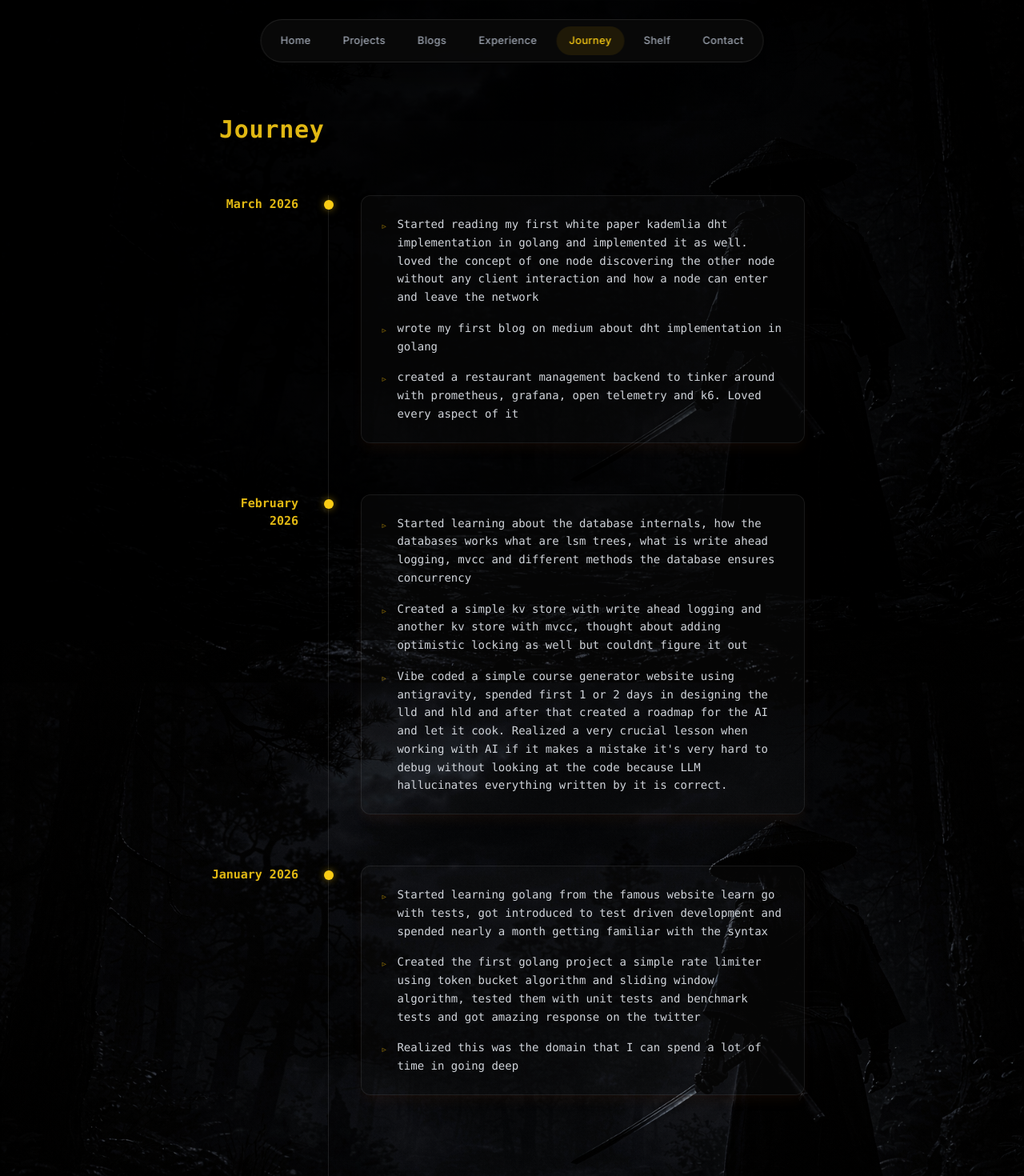
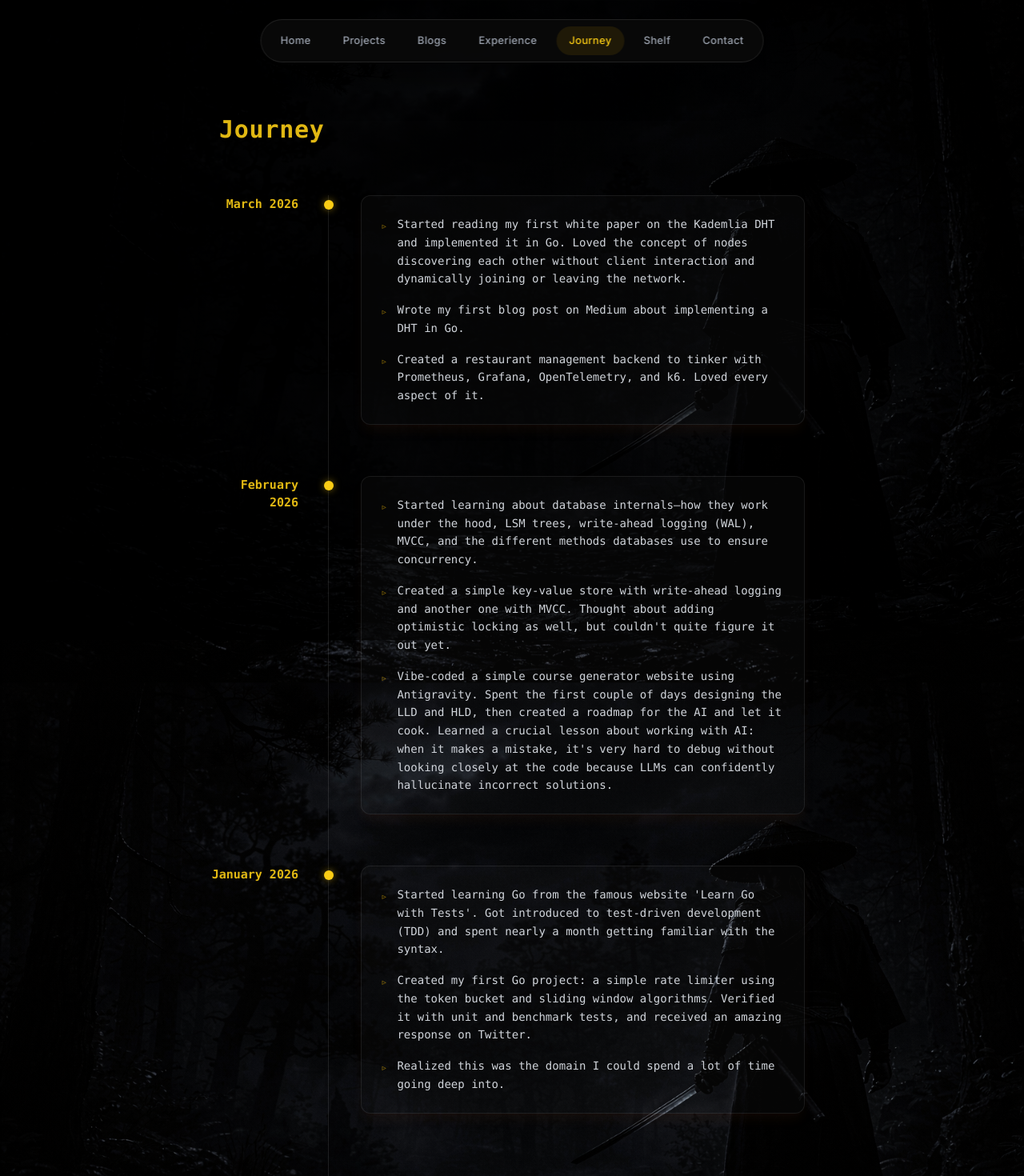
Before and after one commit to distroaryan/portfolio_v2, a Next.js app: page /journey in a window 1280 px wide. Shown: the top 1470 px of the page at 80% size. Built offline with nearby package versions, Linux system fonts and the light colour scheme.

Commit message:
improved grammar in journey

```diff
--- a/app/journey/page.tsx
+++ b/app/journey/page.tsx
@@ -8,25 +8,25 @@ export default function JourneyPage() {
     {
       date: "March 2026",
       bullets: [
-        "Started reading my first white paper kademlia dht implementation in golang and implemented it as well. loved the concept of one node discovering the other node without any client interaction and how a node can enter and leave the network",
-        "wrote my first blog on medium about dht implementation in golang",
-        "created a restaurant management backend to tinker around with prometheus, grafana, open telemetry and k6. Loved every aspect of it",
+        "Started reading my first white paper on the Kademlia DHT and implemented it in Go. Loved the concept of nodes discovering each other without client interaction and dynamically joining or leaving the network.",
+        "Wrote my first blog post on Medium about implementing a DHT in Go.",
+        "Created a restaurant management backend to tinker with Prometheus, Grafana, OpenTelemetry, and k6. Loved every aspect of it.",
       ],
     },
     {
       date: "February 2026",
       bullets: [
-        "Started learning about the database internals, how the databases works what are lsm trees, what is write ahead logging, mvcc and different methods the database ensures concurrency",
-        "Created a simple kv store with write ahead logging and another kv store with mvcc, thought about adding optimistic locking as well but couldnt figure it out",
-        "Vibe coded a simple course generator website using antigravity, spended first 1 or 2 days in designing the lld and hld and after that created a roadmap for the AI and let it cook. Realized a very crucial lesson when working with AI if it makes a mistake it's very hard to debug without looking at the code because LLM hallucinates everything written by it is correct.",
+        "Started learning about database internals—how they work under the hood, LSM trees, write-ahead logging (WAL), MVCC, and the different methods databases use to ensure concurrency.",
+        "Created a simple key-value store with write-ahead logging and another one with MVCC. Thought about adding optimistic locking as well, but couldn't quite figure it out yet.",
+        "Vibe-coded a simple course generator website using Antigravity. Spent the first couple of days designing the LLD and HLD, then created a roadmap for the AI and let it cook. Learned a crucial lesson about working with AI: when it makes a mistake, it's very hard to debug without looking closely at the code because LLMs can confidently hallucinate incorrect solutions.",
       ],
     },
     {
       date: "January 2026",
       bullets: [
-        "Started learning golang from the famous website learn go with tests, got introduced to test driven development and spended nearly a month getting familiar with the syntax",
-        "Created the first golang project a simple rate limiter using token bucket algorithm and sliding window algorithm, tested them with unit tests and benchmark tests and got amazing response on the twitter",
-        "Realized this was the domain that I can spend a lot of time in going deep",
+        "Started learning Go from the famous website 'Learn Go with Tests'. Got introduced to test-driven development (TDD) and spent nearly a month getting familiar with the syntax.",
+        "Created my first Go project: a simple rate limiter using the token bucket and sliding window algorithms. Verified it with unit and benchmark tests, and received an amazing response on Twitter.",
+        "Realized this was the domain I could spend a lot of time going deep into.",
       ],
     },
   ];
```
